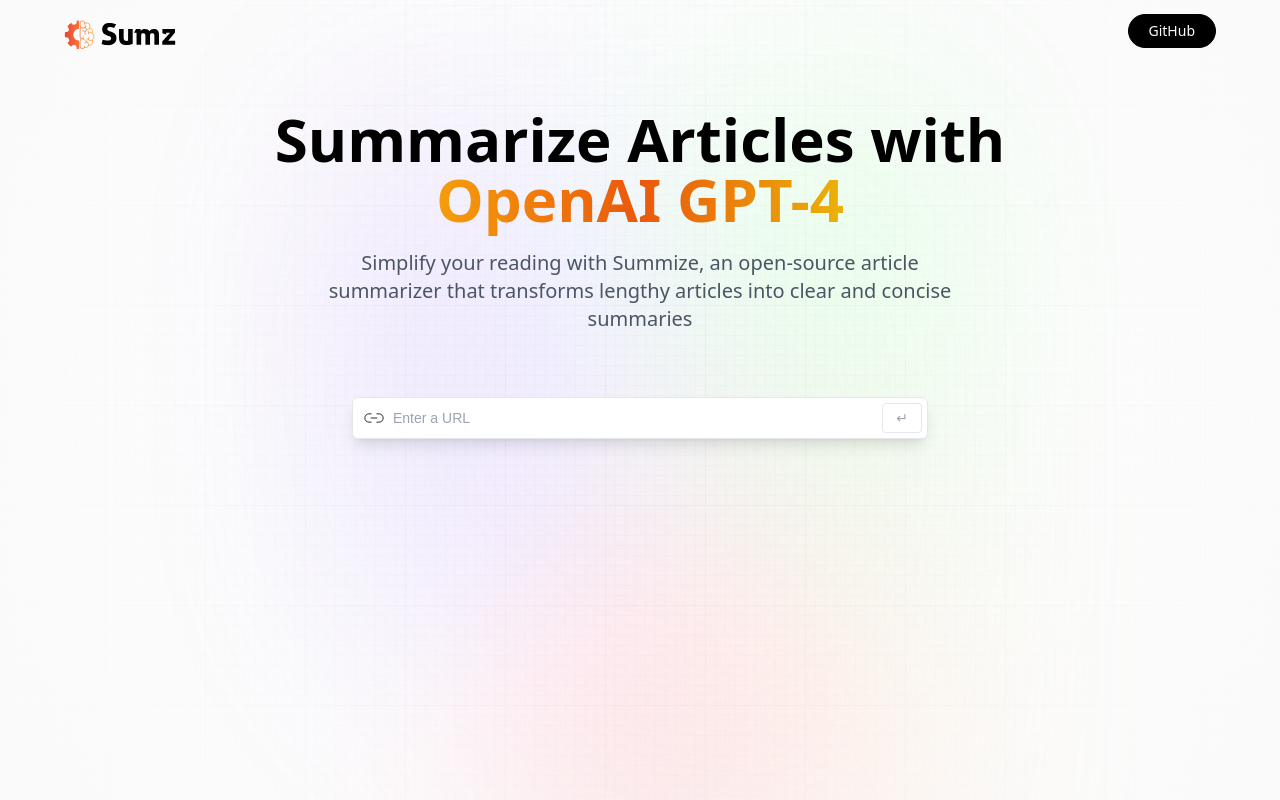
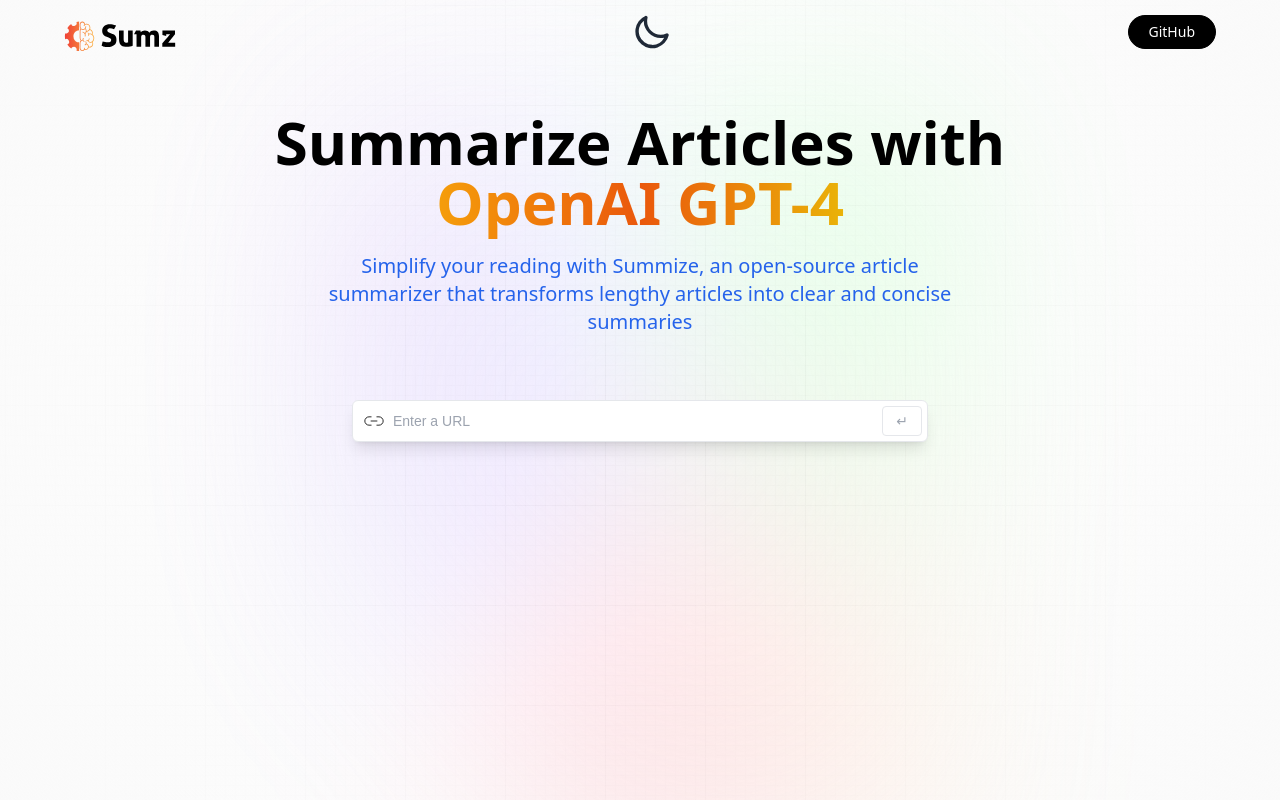
Before and after one commit to Zahid51095/OpenAI-Article-Summarizer, a React app: page / in a window 1280 px wide. Built offline with nearby package versions, Linux system fonts and the light colour scheme; the HTML template or start-up script is replaced by a standard one.

Commit message:
added the light and dark mode theme

```diff
--- a/package.json
+++ b/package.json
@@ -20,6 +20,7 @@
     "@types/react-dom": "^18.3.0",
     "@vitejs/plugin-react": "^4.3.1",
     "autoprefixer": "^10.4.19",
+    "daisyui": "^4.12.10",
     "eslint": "^8.57.0",
     "eslint-plugin-react": "^7.34.2",
     "eslint-plugin-react-hooks": "^4.6.2",
--- a/src/App.css
+++ b/src/App.css
@@ -88,7 +88,7 @@
 }
 
 .desc {
-  @apply mt-5 text-lg text-gray-600 sm:text-xl text-center max-w-2xl;
+  @apply mt-5 text-lg text-blue-600 sm:text-xl text-center max-w-2xl;
 }
 
 .url_input {
--- a/src/App.jsx
+++ b/src/App.jsx
@@ -2,6 +2,7 @@
 import Demo from "./components/Demo";
 
 import "./App.css";
+
 
 const App = () => {
   return (
--- a/src/components/Hero.jsx
+++ b/src/components/Hero.jsx
@@ -1,29 +1,72 @@
+import { logo } from "../assets";
+import { useEffect, useState } from "react";
+
+const Hero = () => {
+  const[theme, setTheme] = useState(localStorage.getItem("theme") ? localStorage.getItem("theme"): "light");
+  const handleToggle = (e) => {
+    if(e.target.checked) {
+        setTheme("dark");
+    } else {
+        setTheme("light");
+    }
+};
+
+useEffect(() => {
+  localStorage.setItem("theme", theme);
+  const localTheme = localStorage.getItem("theme");
+  document.querySelector("html").setAttribute("data-theme", localTheme);
+},[theme])
 
 
-import { logo } from "../assets";
 
-const Hero = () => {
+
   return (
-    <header className='w-full flex justify-center items-center flex-col'>
-      <nav className='flex justify-between items-center w-full mb-10 pt-3'>
-        <img src={logo} alt='sumz_logo' className='w-28 object-contain' />
+    <header className="w-full flex justify-center items-center flex-col">
+      <nav className="flex justify-between items-center w-full mb-10 pt-3">
+        <img src={logo} alt="sumz_logo" className="w-28 object-contain" />
+
+        <label className="swap swap-rotate">
+          {/* this hidden checkbox controls the state */}
+          <input type="checkbox" onChange={handleToggle}/>
+
+          {/* sun icon */}
+          <svg
+            className="swap-on h-10 w-10 fill-current"
+            xmlns="http://www.w3.org/2000/svg"
+            viewBox="0 0 24 24"
+          >
+            <path d="M5.64,17l-.71.71a1,1,0,0,0,0,1.41,1,1,0,0,0,1.41,0l.71-.71A1,1,0,0,0,5.64,17ZM5,12a1,1,0,0,0-1-1H3a1,1,0,0,0,0,2H4A1,1,0,0,0,5,12Zm7-7a1,1,0,0,0,1-1V3a1,1,0,0,0-2,0V4A1,1,0,0,0,12,5ZM5.64,7.05a1,1,0,0,0,.7.29,1,1,0,0,0,.71-.29,1,1,0,0,0,0-1.41l-.71-.71A1,1,0,0,0,4.93,6.34Zm12,.29a1,1,0,0,0,.7-.29l.71-.71a1,1,0,1,0-1.41-1.41L17,5.64a1,1,0,0,0,0,1.41A1,1,0,0,0,17.66,7.34ZM21,11H20a1,1,0,0,0,0,2h1a1,1,0,0,0,0-2Zm-9,8a1,1,0,0,0-1,1v1a1,1,0,0,0,2,0V20A1,1,0,0,0,12,19ZM18.36,17A1,1,0,0,0,17,18.36l.71.71a1,1,0,0,0,1.41,0,1,1,0,0,0,0-1.41ZM12,6.5A5.5,5.5,0,1,0,17.5,12,5.51,5.51,0,0,0,12,6.5Zm0,9A3.5,3.5,0,1,1,15.5,12,3.5,3.5,0,0,1,12,15.5Z" />
+          </svg>
+
+          {/* moon icon */}
+          <svg
+            className="swap-off h-10 w-10 fill-current"
+            xmlns="http://www.w3.org/2000/svg"
+            viewBox="0 0 24 24"
+          >
+            <path d="M21.64,13a1,1,0,0,0-1.05-.14,8.05,8.05,0,0,1-3.37.73A8.15,8.15,0,0,1,9.08,5.49a8.59,8.59,0,0,1,.25-2A1,1,0,0,0,8,2.36,10.14,10.14,0,1,0,22,14.05,1,1,0,0,0,21.64,13Zm-9.5,6.69A8.14,8.14,0,0,1,7.08,5.22v.27A10.15,10.15,0,0,0,17.22,15.63a9.79,9.79,0,0,0,2.1-.22A8.11,8.11,0,0,1,12.14,19.73Z" />
+          </svg>
+        </label>
 
         <button
-          type='button'
+          type="button"
           onClick={() =>
-            window.open("https://github.com/Zahid51095/OpenAI-Article-Summarizer", "_blank")
+            window.open(
+              "https://github.com/Zahid51095/OpenAI-Article-Summarizer",
+              "_blank"
+            )
           }
-          className='black_btn'
+          className="black_btn"
         >
           GitHub
         </button>
       </nav>
 
-      <h1 className='head_text'>
-        Summarize Articles with <br className='max-md:hidden' />
-        <span className='orange_gradient '>OpenAI GPT-4</span>
+      <h1 className="head_text">
+        Summarize Articles with <br className="max-md:hidden" />
+        <span className="orange_gradient ">OpenAI GPT-4</span>
       </h1>
-      <h2 className='desc'>
+      <h2 className="desc">
         Simplify your reading with Summize, an open-source article summarizer
         that transforms lengthy articles into clear and concise summaries
       </h2>
--- a/tailwind.config.js
+++ b/tailwind.config.js
@@ -12,5 +12,10 @@
       }
     },
   },
-  plugins: [],
+  plugins: [
+    require('daisyui'),
+  ],
+  daisyui: {
+    themes: ["light", "dark"],
+  },
 }
```
Also changed, not shown: 1 other file (tests, documents, lock files or other folders).
